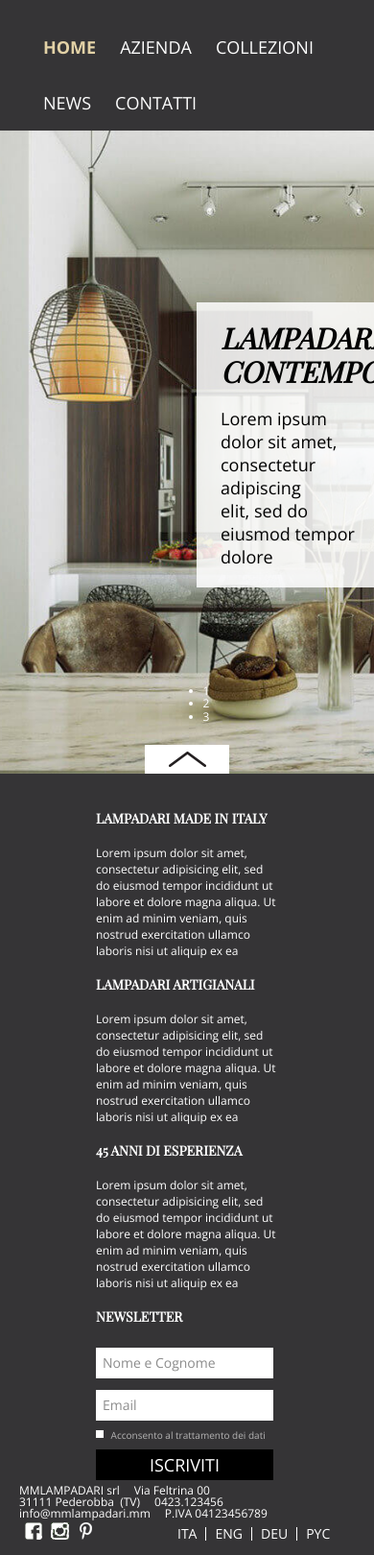
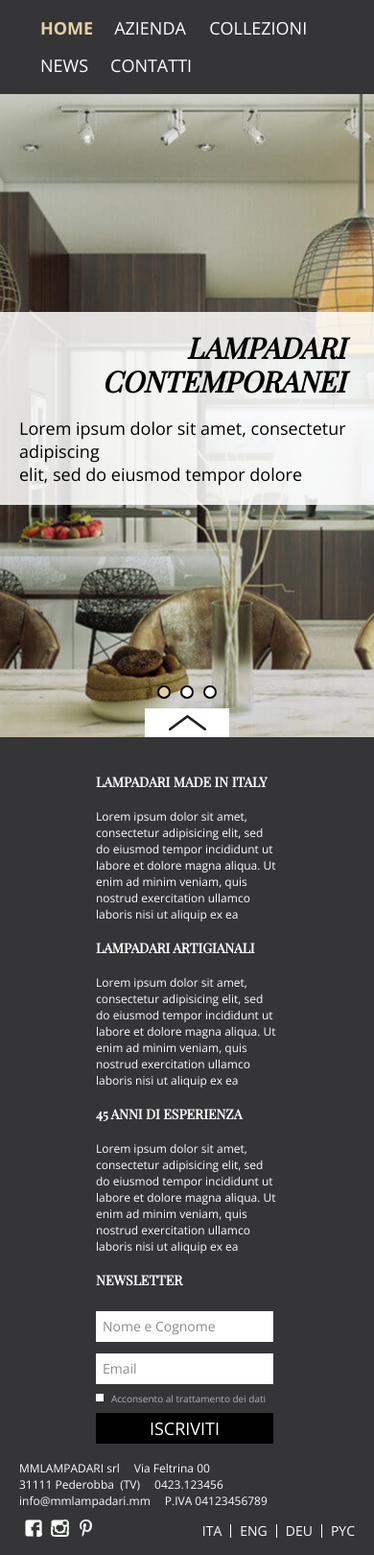
Before and after one commit to clazstudio/adci-frontend-junior-initial-task, a plain HTML site: page index.html in a window 390 px wide. Shown: the part 110-1730 px from the top of the page at 96% size. Drawn offline with nearby package versions, Linux system fonts and the light colour scheme.

Commit message:
Add slider

```diff
--- a/index.html
+++ b/index.html
@@ -1,5 +1,5 @@
 <!DOCTYPE html>
-<html lang="en">
+<html lang="it">
 <head>
 	<meta charset="UTF-8">
   <meta name="viewport" content="width=device-width, initial-scale=1">
@@ -12,7 +12,7 @@
   <link href="./normalize.css" rel="stylesheet">
   <link href="./style.css" rel="stylesheet">
 </head>
-<body class="layout">
+<body>
   <div class="modal-wrapper">
 
     <div class="riservata-modal">
@@ -37,12 +37,12 @@
             <input type="email" name="email" class="text-entry riservata-modal__entry" placeholder="E-mail" required>
             <input type="password" name="password" class="text-entry riservata-modal__entry" placeholder="Password" required>
             <label class="checkbox riservata-modal__checkbox">
-              <input type="checkbox" name="data" class="checkbox__input">
+              <input type="checkbox" name="data" class="checkbox__input" required>
               <span class="checkbox__text">Acconsento al trattamento dei dati</span>
             </label>
             <label class="checkbox riservata-modal__checkbox">
               <input type="checkbox" name="newsletter" class="checkbox__input">
-              <span class="checkbox__text"></span>Mi iscrivo alla Newsletter</span>
+              <span class="checkbox__text">Mi iscrivo alla Newsletter</span>
             </label>
             <button type="submit" class="button">ISCRIVITI</button>
           </form>
@@ -60,20 +60,20 @@
     <div class="header__bottom-part">
       <img class="header__logo" src="img/logo.png" alt="MM Lampadari Logo">
       <nav class="nav header__nav">
-        <ul class="nav__list">
+        <ul class="reset-list nav__list">
           <li class="nav__item"><a class="nav__link nav__link--active" href="#">Home</a></li>
           <li class="nav__item">
-            <a class="nav__link" href="#Azienda">Azienda</a>
-            <ul class="nav__list">
-              <li class="nav__item"><a class="nav__link" href="#STORIA">STORIA</a></li>
-              <li class="nav__item"><a class="nav__link" href="#MMDESIGN">MM DESIGN</a></li>
-              <li class="nav__item"><a class="nav__link" href="#DESIGNER">DESIGNER</a></li>
-              <li class="nav__item"><a class="nav__link" href="#CERTIFICAZIONI">CERTIFICAZIONI</a></li>
+            <a class="nav__link weight-fix" data-text="Azienda" href="#Azienda">Azienda</a>
+            <ul class="reset-list nav__list">
+              <li class="nav__item"><a class="nav__link weight-fix" data-text="STORIA" href="#STORIA">STORIA</a></li>
+              <li class="nav__item"><a class="nav__link weight-fix" data-text="MM DESIGN" href="#MMDESIGN">MM DESIGN</a></li>
+              <li class="nav__item"><a class="nav__link weight-fix" data-text="DESIGNER" href="#DESIGNER">DESIGNER</a></li>
+              <li class="nav__item"><a class="nav__link weight-fix" data-text="CERTIFICAZIONI" href="#CERTIFICAZIONI">CERTIFICAZIONI</a></li>
             </ul>
           </li>
-          <li class="nav__item"><a class="nav__link" href="#Collezioni">Collezioni</a></li>
-          <li class="nav__item"><a class="nav__link" href="#News">News</a></li>
-          <li class="nav__item"><a class="nav__link" href="#Contatti">Contatti</a></li>
+          <li class="nav__item"><a class="nav__link weight-fix" data-text="Collezioni" href="#Collezioni">Collezioni</a></li>
+          <li class="nav__item"><a class="nav__link weight-fix" data-text="News" href="#News">News</a></li>
+          <li class="nav__item"><a class="nav__link weight-fix" data-text="Contatti" href="#Contatti">Contatti</a></li>
         </ul>
       </nav>
     </div>
@@ -81,7 +81,7 @@
   </div>
   </header>
 
-  <main class="layout__page home">
+  <main class="layout__page home slider">
   <div class="container home__container">
 
     <aside class="home__slogan">
@@ -92,11 +92,11 @@
       </p>
     </aside>
 
-    <ul class="home__slider-controls">
-      <li>1</li>
-      <li>2</li>
-      <li>3</li>
-    </ul>
+    <div class="home__slider-controls slider__controls">
+      <a href="#" data-img="./img/main-bg-1.jpeg" class="slider__button slider__button--active"></a>
+      <a href="#" data-img="./img/main-bg-2.jpeg" class="slider__button"></a>
+      <a href="#" data-img="./img/main-bg-3.jpeg" class="slider__button"></a>
+    </div>
 
     <div class="post-dropup home__post-dropup">
       <button class="post-dropup__switch" title="Show posts"></button>
@@ -133,24 +133,24 @@
 
     <div class="footer__top-row">
       <section class="footer__section">
-        <header class="footer__section-header">Lampadari made in italy</header>
+        <h4 class="footer__section-header">Lampadari made in italy</h4>
         Lorem ipsum dolor sit amet, consectetur adipisicing elit, sed do eiusmod tempor incididunt ut labore et dolore magna aliqua. Ut enim ad minim veniam, quis nostrud exercitation ullamco laboris nisi ut aliquip ex ea
       </section>
       <section class="footer__section">
-        <header class="footer__section-header">Lampadari artigianali</header>
+        <h4 class="footer__section-header">Lampadari artigianali</h4>
         Lorem ipsum dolor sit amet, consectetur adipisicing elit, sed do eiusmod tempor incididunt ut labore et dolore magna aliqua. Ut enim ad minim veniam, quis nostrud exercitation ullamco laboris nisi ut aliquip ex ea
       </section>
       <section class="footer__section">
-        <header class="footer__section-header">45 anni di esperienza</header>
+        <h4 class="footer__section-header">45 anni di esperienza</h4>
         Lorem ipsum dolor sit amet, consectetur adipisicing elit, sed do eiusmod tempor incididunt ut labore et dolore magna aliqua. Ut enim ad minim veniam, quis nostrud exercitation ullamco laboris nisi ut aliquip ex ea
       </section>
       <section class="footer__section footer__newsletter">
-        <header class="footer__section-header">NEWSLETTER</header>
+        <h4 class="footer__section-header">NEWSLETTER</h4>
         <form id="newsletterForm" class="newsletter-form">
           <input type="text" name="full_name" class="text-entry" placeholder="Nome e Cognome" required>
           <input type="email" name="email" class="text-entry newsletter-form__email-input" placeholder="Email" required>
           <label class="checkbox newsletter-form__data-check">
-            <input class="checkbox__input" type="checkbox" name="data">
+            <input class="checkbox__input" type="checkbox" name="data" required>
             <span class="checkbox__text">Acconsento al trattamento dei dati</span>
           </label>
           <button type="submit" class="button">ISCRIVITI</button>
@@ -159,7 +159,7 @@
     </div>
 
     <div class="footer__bottom-row">
-      <ul class="footer__contacts">
+      <ul class="reset-list footer__contacts">
         <li class="footer__contacts-item">MMLAMPADARI srl</li>
         <li class="footer__contacts-item">Via Feltrina 00</li>
         <li class="footer__contacts-item">31111 Pederobba  (TV)</li>
@@ -175,7 +175,7 @@
         <a class="soc__item soc__item--pinterest" href="https://pinterest.com/" target="_blank"
           rel="noopener noreferrer" title="Pinterest"></a>
       </div>
-      <ul class="footer__lang lang">
+      <ul class="reset-list footer__lang lang">
         <li class="lang__item"><a class="lang__link" href="#lang_ITA">ITA</a></li>
         <li class="lang__item"><a class="lang__link" href="#lang_ENG">ENG</a></li>
         <li class="lang__item"><a class="lang__link" href="#lang_DEU">DEU</a></li>
--- a/script.js
+++ b/script.js
@@ -9,8 +9,10 @@ function toggleModal() {
     setTimeout(function() {
       modalWrapper.style.display = "";
     }, 200);
+    areaRiservataBtn.focus();
   } else {
     modalWrapper.style.display = "flex";
+    closeButton.focus();
   }
 
   setTimeout(function() {
@@ -20,23 +22,73 @@ function toggleModal() {
 
 areaRiservataBtn.addEventListener("click", toggleModal);
 closeButton.addEventListener("click", toggleModal);
+modalWrapper.addEventListener("click", function(evt) {
+  if (evt.target == modalWrapper) {
+    toggleModal();
+  }
+});
 
 // drop-up panel with posts toggle
 
-var dropupSwitch = document.querySelector(".post-dropup__switch");
-var dropUp = document.querySelector(".post-dropup");
+function setupDropUp(block) {
+  var dropupSwitch = block.querySelector(".post-dropup__switch");
 
-function toggleDropUp() {
-  var parent_height = dropUp.parentElement.clientHeight;
-  if (dropUp.classList.contains("post-dropup--show")) {
-    dropupSwitch.title = "Show posts";
-    dropUp.style.top = (parent_height - dropupSwitch.clientHeight) + "px";
-  } else {
-    dropupSwitch.title = "Hide";
-    dropUp.style.top = (parent_height - dropUp.clientHeight) + "px";
+  dropupSwitch.onclick = function() {
+    var parent_height = block.parentElement.clientHeight;
+    if (block.classList.contains("post-dropup--show")) {
+      dropupSwitch.title = "Show posts";
+      block.style.top = (parent_height - dropupSwitch.clientHeight) + "px";
+    } else {
+      dropupSwitch.title = "Hide";
+      block.style.top = (parent_height - block.clientHeight) + "px";
+    }
+
+    block.classList.toggle("post-dropup--show");
+  }
+}
+
+setupDropUp(document.querySelector(".post-dropup"));
+
+// slider
+
+function setupSlider(slider, delay) {
+  var curIndex = 0;
+  var controls = slider.querySelectorAll(".slider__button");
+  var images = [];
+
+  function fadeOut(index) {
+    controls[index].classList.remove("slider__button--active");
   }
 
-  dropUp.classList.toggle("post-dropup--show");
+  function fadeIn(index) {
+    slider.style["background-image"] = "url('" + images[index] + "')";
+    controls[index].classList.add("slider__button--active");
+  }
+
+  for (var i = 0; i < controls.length; i++) {
+    if (controls[i].classList.contains("slider__button--active")) {
+      curIndex = i;
+    }
+    images.push(controls[i].getAttribute("data-img"));
+
+    controls[i].index = i;
+    controls[i].onclick = function(evt) {
+      evt.preventDefault();
+      fadeOut(curIndex);
+      fadeIn(evt.target.index);
+      curIndex = evt.target.index;
+    }
+  }
+
+  fadeIn(curIndex);
+  setInterval(function() {
+    fadeOut(curIndex);
+    curIndex++;
+    if (curIndex >= controls.length) {
+      curIndex = 0;
+    }
+    fadeIn(curIndex);
+  }, delay);
 }
 
-dropupSwitch.addEventListener("click", toggleDropUp);
+setupSlider(document.querySelector(".slider"), 10000);
--- a/style.css
+++ b/style.css
@@ -6,10 +6,9 @@ body {
   background-color: #353436;
 }
 
-/* TODO: ? */
-h1, h2, h3, h4, h5 {
+/* h1, h2, h3, h4, h5 {
   font-family: 'Playfair Display', serif;
-}
+} */
 
 .container {
   width: 100%;
@@ -17,16 +16,13 @@ h1, h2, h3, h4, h5 {
   margin: 0 auto;
 }
 
-
-@media (max-width: 1240px) {
-  .container {
-    box-sizing: content-box;
-    width: calc(100% - 40px);
-    margin: 0 20px;
-  }
+.reset-list {
+  margin: 0;
+  padding: 0;
+  list-style: none;
 }
 
-/* *** modal *** */
+/* *** modals *** */
 
 .modal-wrapper {
   position: fixed;
@@ -159,6 +155,8 @@ h1, h2, h3, h4, h5 {
   align-self: flex-end;
 }
 
+/* *** area-riservata-button *** */
+
 .area-riservata-button {
   display: inline-block;
   padding: 2px 20px 0 0;
@@ -182,14 +180,9 @@ h1, h2, h3, h4, h5 {
 /* *** home *** */
 
 .home {
-  /* FIXME: wrong bg size and pos */
-  background-color: #9a998e;
-  background-image: url("img/main-bg-1.jpeg");
-  background-position: 38% 100%;
-  background-size: cover;
   height: 670px;
 
-  /* prevent margin collapsing */
+  /* hide drop=up panel */
   overflow: hidden;
 }
 
@@ -210,7 +203,7 @@ h1, h2, h3, h4, h5 {
   right: 0;
   max-width: 40%;
 
-  /* FIXME: hack */
+  /* HACK: hack */
   margin: -15px -5000px auto auto;
   padding-right: 5000px;
   padding-left: 25px;
@@ -243,6 +236,48 @@ h1, h2, h3, h4, h5 {
   position: absolute;
   align-self: center;
   bottom: 40px;
+}
+
+/* *** slider *** */
+
+.slider {
+  /* FIXME: wrong bg size and pos */
+  background-color: #9a998e;
+  background-image: url("img/main-bg-1.jpeg");
+  background-position: center;
+  background-repeat: no-repeat;
+  /* background-size: cover; */
+
+  transition: background-image 500ms linear;
+}
+
+.slider__controls {
+  display: flex;
+  flex-direction: row;
+  flex-wrap: nowrap;
+}
+
+.slider__button {
+  width: 10px;
+  height: 10px;
+  margin-left: 10px;
+
+  border-radius: 7px;
+  background-color: #fff;
+  border: 2px solid #000;
+  cursor: pointer;
+
+  /* FIXME: transition tested only in Chrome, firefox cant do it */
+  transition: background-color 100ms ease-in-out;
+}
+
+.slider__button:first-child {
+  margin-left: 0;
+}
+
+.slider__button:hover,
+.slider__button--active {
+  background-color: #e2d1a6;
 }
 
 /* *** posts drop-up panel *** */
@@ -283,6 +318,8 @@ h1, h2, h3, h4, h5 {
 .post-dropup__section {
   flex-grow: 1;
 }
+
+/* post */
 
 .post {
   position: relative;
@@ -375,6 +412,7 @@ h1, h2, h3, h4, h5 {
 }
 
 .footer__section-header {
+  margin: 0;
   margin-bottom: 20px;
 
   font-size: 14px;
@@ -399,6 +437,7 @@ h1, h2, h3, h4, h5 {
 
   box-sizing: border-box;
   min-height: 50px;
+  padding-top: 10px;
   padding-bottom: 15px;
 }
 
@@ -406,16 +445,14 @@ h1, h2, h3, h4, h5 {
   display: flex;
   flex-direction: row;
   flex-wrap: wrap;
-  padding: 0;
-  margin: 0;
   margin-right: auto;
 
-  list-style: none;
   font-size: 12px;
   line-height: 1;
 }
 
 .footer__contacts-item {
+  margin-top: 5px;
   margin-right: 15px;
   white-space: pre;
 }
@@ -470,10 +507,6 @@ h1, h2, h3, h4, h5 {
   display: flex;
   flex-direction: row;
   flex-wrap: nowrap;
-  padding: 0;
-  margin: 0;
-
-  list-style: none;
 
   font-size: 14px;
   line-height: 1;
@@ -521,7 +554,6 @@ h1, h2, h3, h4, h5 {
 /* ********************************** */
 
 /* *** nav *** */
-/* FIXME: font weight jumps */
 
 .nav__list {
   display: flex;
@@ -538,8 +570,8 @@ h1, h2, h3, h4, h5 {
 
 .nav__item {
   position: relative;
-  margin-left: 25px;
-  padding: 20px 0;
+  margin-left: 22px;
+  padding-bottom: 20px;
 
   font-size: 18px;
   line-height: 1;
@@ -568,20 +600,35 @@ h1, h2, h3, h4, h5 {
   font-weight: 700;
 }
 
+/* HACK: reserve width for focus state */
+.nav__link::after {
+  display: block;
+  content: attr(data-text);
+  font-weight: 600;
+  height: 1px;
+  color: transparent;
+  overflow: hidden;
+  visibility: hidden;
+  text-transform: uppercase;
+}
+
 /* sub-menu */
 .nav__item .nav__list {
-  display: none;
+  position: absolute;
+  display: flex;
+  flex-direction: column;
+  top: 38px;
+  left: -16px;
   padding: 8px;
+  z-index: 10;
+
+  visibility: hidden;
 }
 
 /* show sub-menu on hover or focus */
 /* FIXME: sub-menu is not accesible from keyboard */
 .nav__item:hover .nav__list {
-  position: absolute;
-  display: flex;
-  flex-direction: column;
-  top: 58px;
-  left: -16px;
+  visibility: visible;
 }
 
 /* sub-item */
@@ -601,22 +648,23 @@ h1, h2, h3, h4, h5 {
 
 .checkbox {
   color: #b5b4b4;
-  font-size: 10px;
+  font-size: 0;
   line-height: 1;
   font-family: "Open Sans", sans-serif;
   font-weight: 400;
 }
 
 .checkbox__input {
-  /* FIXME: firefox doesnt resize checkbox */
-  width: 8px;
+  /* FIXME: firefox ignores (max-/min-)width, height and margin */
+  width: 16px;
   height: 8px;
+  margin-bottom: -8px;
   opacity: 0;
 }
 
 .checkbox__text {
+  font-size: 10px;
   position: relative;
-  margin-left: 5px;
 }
 
 /* fake box */
@@ -676,7 +724,7 @@ h1, h2, h3, h4, h5 {
   color: #8c8c8c;
 }
 
-/* *** button *** */
+/* *** buttons *** */
 
 .button {
   display: inline-block;
@@ -714,3 +762,70 @@ h1, h2, h3, h4, h5 {
 .text-button:hover {
   color: #e2d1a6;
 }
+
+/* ****************** MEDIA ****************** */
+
+@media (min-width: 1530px) {
+  .slider {
+    background-size: cover;
+  }
+}
+
+@media (max-width: 1240px) {
+  .container {
+    box-sizing: content-box;
+    width: calc(100% - 40px);
+    margin: 0 20px;
+  }
+
+  .home__slogan {
+    max-width: 60%;
+    margin: -15px -20px auto auto;
+    padding-right: 20px;
+  }
+
+  .footer__soc {
+    margin-right: 0;
+  }
+
+  .footer__lang {
+    margin-top: 10px;
+    margin-left: auto;
+  }
+}
+
+@media (max-width: 850px) {
+  .modal-wrapper {
+    overflow: auto;
+  }
+  .riservata-modal__content {
+    flex-wrap: wrap;
+    justify-content: center;
+    padding-right: 0;
+    padding-left: 0;
+  }
+
+  .header__bottom-part {
+    flex-direction: column;
+  }
+
+  .header__logo {
+    align-self: flex-start;
+    max-width: 283px;
+    width: 100%;
+  }
+
+  .post-dropup__content {
+    flex-wrap: wrap;
+  }
+
+  .footer__soc {
+    margin-top: 10px;
+  }
+
+  .home__slogan {
+    max-width: 100%;
+    margin: -15px -20px auto -20px;
+    padding-left: 20px;
+  }
+}
```
Also changed, not shown: img/main-bg-2.jpeg (added), img/main-bg-3.jpeg (added).
